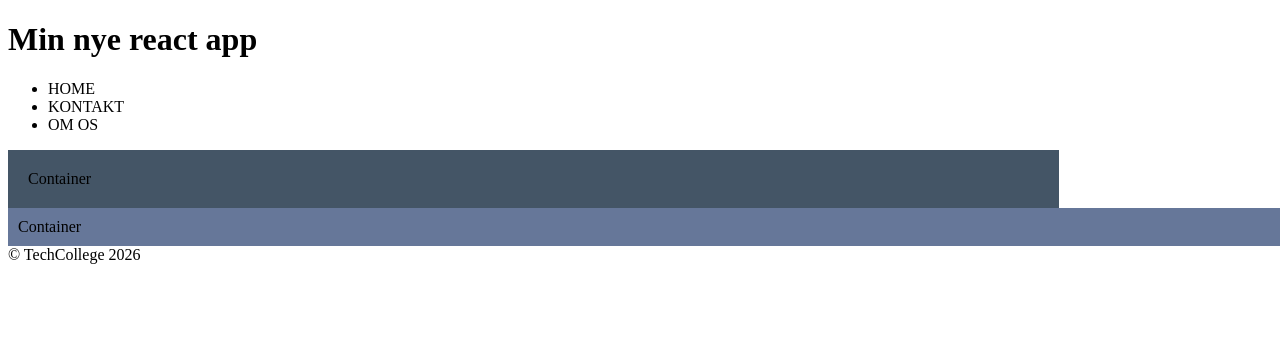
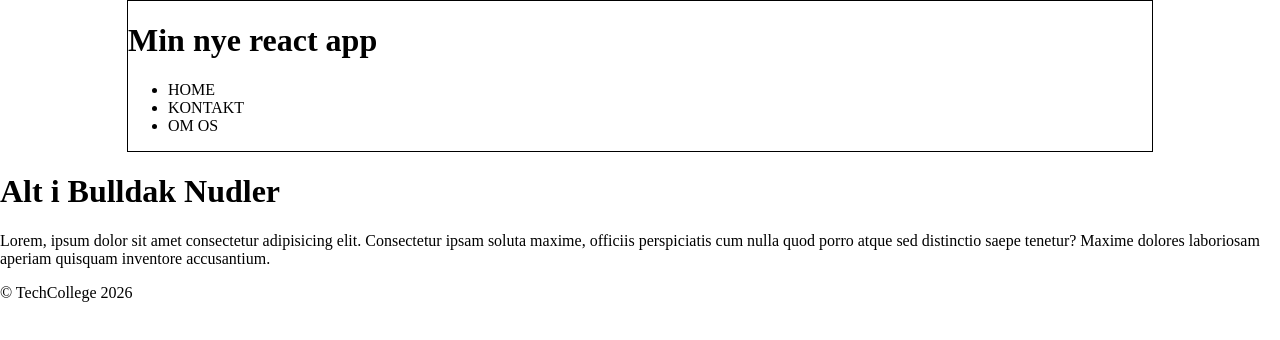
Before and after one commit to Webudvikler-TechCollege/H1WE010126-React-SusDevGoals, a React (Vite) app: page / in a window 1280 px wide. Shown: the top 340 px of the page. Built offline with nearby package versions, Linux system fonts and the light colour scheme.

Commit message:
ContentWrapper Component

```diff
--- a/index.html
+++ b/index.html
@@ -3,6 +3,7 @@
   <head>
     <meta charset="UTF-8" />
     <meta name="viewport" content="width=device-width, initial-scale=1.0" />
+    <meta name="description" />
     <title>codealong</title>
   </head>
   <body>
--- a/src/App.css
+++ b/src/App.css
@@ -0,0 +1,4 @@
+body {
+    margin: 0px;
+    padding: 0px;
+}
--- a/src/App.tsx
+++ b/src/App.tsx
@@ -1,5 +1,5 @@
 import './App.css'
-import { Container } from './components/Container/Container'
+import { ContentWrapper } from './components/ContentWrapper/ContentWrapper'
 import { Footer } from './components/Footer/Footer'
 import { Header } from './components/Header/Header'
 import { Main } from './components/Main/Main'
@@ -9,8 +9,9 @@ function App() {
     <>
       <Header />
       <Main>
-          <Container color="#445566" width="80%" padding={20} />
-          <Container color="#667799" width="100%" padding={10} />
+        <ContentWrapper title="Alt i Bulldak Nudler" description='Se vores online udvalg af nudler' showTitle={true}>
+          Lorem, ipsum dolor sit amet consectetur adipisicing elit. Consectetur ipsam soluta maxime, officiis perspiciatis cum nulla quod porro atque sed distinctio saepe tenetur? Maxime dolores laboriosam aperiam quisquam inventore accusantium.
+        </ContentWrapper>
       </Main>
       <Footer />
     </>
--- a/src/components/Container/Container.tsx
+++ b/src/components/Container/Container.tsx
@@ -1,13 +1,13 @@
 type ContainerProps = {
-    color: string,
+    color?: string,
     width: string,
-    padding: number
+    children?: React.ReactNode
 }
 
-export const Container = ({ color, width, padding }:ContainerProps) => {
+export const Container = ({ color, width, children }:ContainerProps) => {
   return (
-    <div style={{ backgroundColor: color, width: width, padding: padding}}>
-        Container
-    </div>
+    <section style={{ backgroundColor: color, width: width, padding: "10px 0 10px 0", margin: "0 auto"}}>
+        {children}
+    </section>
   )
 }
--- /dev/null
+++ b/src/components/ContentWrapper/ContentWrapper.tsx
@@ -0,0 +1,25 @@
+type ContentWrapperProps = {
+    title: string,
+    description: string,
+    showTitle: boolean,
+    children?: React.ReactNode
+}
+
+export const ContentWrapper = ({ title, description, showTitle, children }: ContentWrapperProps) => {
+    document.title = title
+
+    if (description) {
+        const meta = document.querySelector('meta[name="description"]');
+        if (meta) meta.setAttribute("content", description);
+    }
+
+    return (
+        <div>
+            {showTitle && <h1>{title}</h1>}
+
+            <p>
+                {children}
+            </p>
+        </div>
+    )
+}
--- a/src/components/Header/Header.tsx
+++ b/src/components/Header/Header.tsx
@@ -2,7 +2,7 @@ import { Navbar } from "../Navbar/Navbar"
 
 export const Header = () => {
     return (
-        <header>
+        <header style={{ border: "solid 1px #000", width: "80%", margin: "0 auto" }}>
             <h1>Min nye react app</h1>
             <Navbar />
         </header>
--- a/src/components/Main/Main.tsx
+++ b/src/components/Main/Main.tsx
@@ -2,10 +2,10 @@ type MainProps = {
     children: React.ReactNode
 }
 
-export const Main = (props: MainProps) => {
+export const Main = ({children}: MainProps) => {
     return (
         <main>
-            {props.children}
+            {children}
         </main>
     )
 }
```
